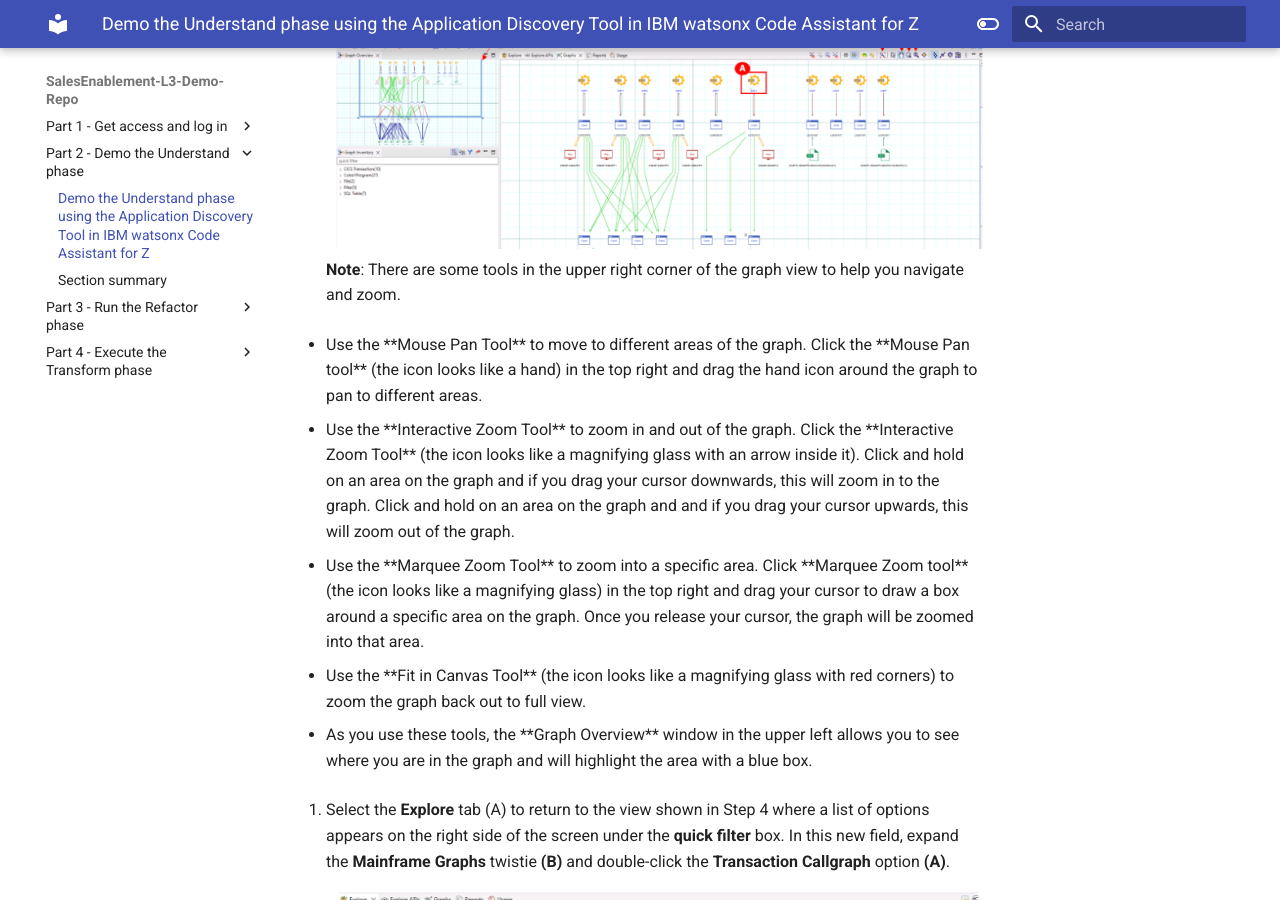
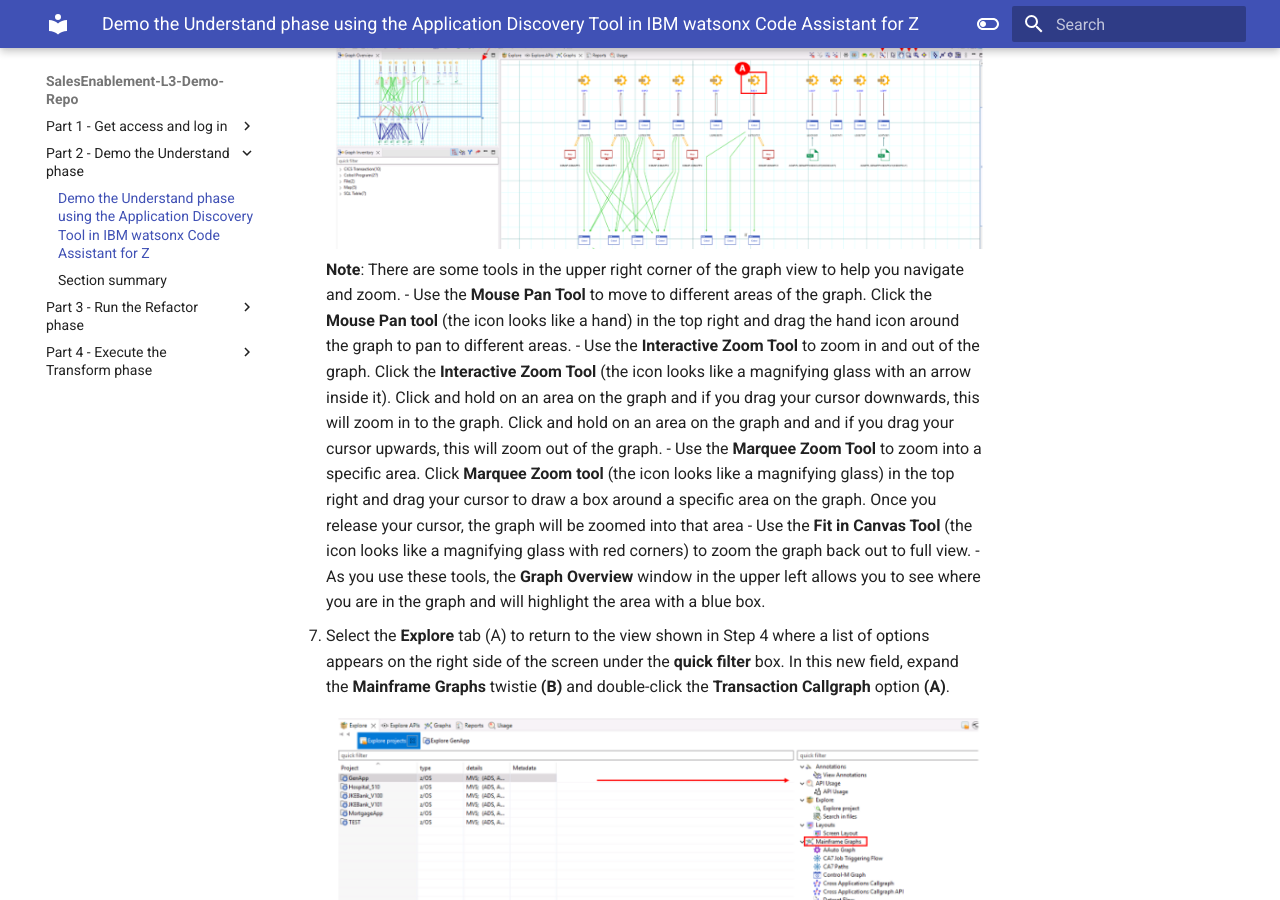
Before and after one commit to IBM/SalesEnablement-L3-Demo-Repo, an MkDocs documentation site: the page built from docs/demo-the-understand/Demo the Understand phase.md, in a window 1280 px wide and 900 px high, scrolled down 3491 px. Built offline with MkDocs 1.6.1 and Material for MkDocs 9.7.7, drawn with Linux system fonts in a browser that asks for light colours; some of the changed lines change nothing that is shown.

Commit message:
the html didn't really work like I had hoped

```diff
--- a/docs/demo-the-understand/Demo the Understand phase.md
+++ b/docs/demo-the-understand/Demo the Understand phase.md
@@ -29,18 +29,18 @@
 6. Zoom in so you can see the transaction named **SSC1** (A). This transaction is related to the CUSTOMER table. The SSC1 transaction is used to add, insert, and update the CUSTOMER table. SSC1 is used in the next phase of this demo.
    ![](images/ssc1callgraph.png)
    **Note**: There are some tools in the upper right corner of the graph view to help you navigate and zoom.
+   - Use the **Mouse Pan Tool** to move to different areas of the graph. Click the **Mouse Pan tool** (the icon looks like a hand) in the top right and drag the hand icon around the graph to pan to different areas.
+   - Use the **Interactive Zoom Tool** to zoom in and out of the graph. Click the **Interactive Zoom Tool** (the icon looks like a magnifying glass with an arrow inside it). Click and hold on an area on the graph and if you drag your cursor downwards, this will zoom in to the graph. Click and hold on an area on the graph and and if you drag your cursor upwards, this will zoom out of the graph.
+   - Use the **Marquee Zoom Tool** to zoom into a specific area. Click **Marquee Zoom tool** (the icon looks like a magnifying glass) in the top right and drag your cursor to draw a box around a specific area on the graph. Once you release your cursor, the graph will be zoomed into that area
+   - Use the **Fit in Canvas Tool** (the icon looks like a magnifying glass with red corners) to zoom the graph back out to full view.
+   - As you use these tools, the **Graph Overview** window in the upper left allows you to see where you are in the graph and will highlight the area with a blue box.
 
-   <ul><li>Use the **Mouse Pan Tool** to move to different areas of the graph. Click the **Mouse Pan tool** (the icon looks like a hand) in the top right and drag the hand icon around the graph to pan to different areas.</li><li>Use the **Interactive Zoom Tool** to zoom in and out of the graph. Click the **Interactive Zoom Tool** (the icon looks like a magnifying glass with an arrow inside it). Click and hold on an area on the graph and if you drag your cursor downwards, this will zoom in to the graph. Click and hold on an area on the graph and and if you drag your cursor upwards, this will zoom out of the graph.</li>
-   <li>Use the **Marquee Zoom Tool** to zoom into a specific area. Click **Marquee Zoom tool** (the icon looks like a magnifying glass) in the top right and drag your cursor to draw a box around a specific area on the graph. Once you release your cursor, the graph will be zoomed into that area.</li>
-   <li>Use the **Fit in Canvas Tool** (the icon looks like a magnifying glass with red corners) to zoom the graph back out to full view.</li>
-   <li>As you use these tools, the **Graph Overview** window in the upper left allows you to see where you are in the graph and will highlight the area with a blue box.</li></ul>
-
-1. Select the **Explore** tab (A) to return to the view shown in Step 4 where a list of options appears on the right side of the screen under the **quick filter** box.
+7. Select the **Explore** tab (A) to return to the view shown in Step 4 where a list of options appears on the right side of the screen under the **quick filter** box.
    In this new field, expand the **Mainframe Graphs** twistie **(B)** and double-click the **Transaction Callgraph** option **(A)**.
    ![](images/quickfilter1.png)
    It may take a moment for the pop-up needed to do the next step to open. You will see **executing Transaction Callgraph** at the bottom with a green progress bar.
 
-2. This time (unlike in Step 7), select only the **SSC1** transaction **(A)**, and this time use the **add selected items** icon (it looks like a play button) **(B)** to just add this one transaction to the **Selected transactions** box on the right. Then click **Finish** **(C)**.
+8. This time (unlike in Step 7), select only the **SSC1** transaction **(A)**, and this time use the **add selected items** icon (it looks like a play button) **(B)** to just add this one transaction to the **Selected transactions** box on the right. Then click **Finish** **(C)**.
    ![](images/ssc1-select-finish.png)
    The SSCI transaction graph begins loading. (This may take a minute to load, you will see Loading graph message in the middle of the screen).
    ![](images/callgraphssc1.png)
```
